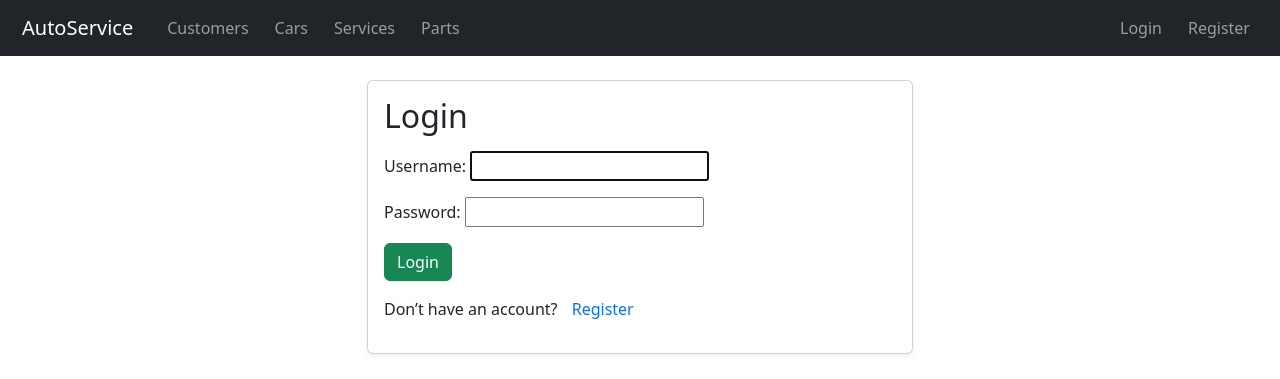
After one commit to Osiakosia/Final_project, a Django app: page /accounts/login/ in a window 1280 px wide. The commit adds this page. Shown: the top 379 px of the page. Run offline with Django 5.2, Linux system fonts and the light colour scheme.

Commit message:
added formspy.

```diff
--- a/finalapp/templates/base.html
+++ b/finalapp/templates/base.html
@@ -6,7 +6,7 @@
     <title>Auto Service</title>
     <!-- Bootstrap CSS -->
     <link href="https://cdn.jsdelivr.net/npm/bootstrap@5.3.2/dist/css/bootstrap.min.css" rel="stylesheet">
-    <!-- Optional custom CSS -->
+    <!-- Custom CSS -->
     <link rel="stylesheet" href="{% static 'css/style.css' %}">
 </head>
 <body>
@@ -14,16 +14,56 @@
     <nav class="navbar navbar-expand-lg navbar-dark bg-dark">
         <div class="container-fluid">
             <a class="navbar-brand" href="{% url 'index' %}">AutoService</a>
-        <button class="navbar-toggler" type="button" data-bs-toggle="collapse" data-bs-target="#navbarNav"
-                aria-controls="navbarNav" aria-expanded="false" aria-label="Toggle navigation">
+            <button class="navbar-toggler" type="button" data-bs-toggle="collapse"
+                    data-bs-target="#navbarNav" aria-controls="navbarNav"
+                    aria-expanded="false" aria-label="Toggle navigation">
                 <span class="navbar-toggler-icon"></span>
             </button>
+
             <div class="collapse navbar-collapse" id="navbarNav">
+                <!-- Left-side menu -->
+                <ul class="navbar-nav me-auto">
+                    <li class="nav-item">
+                        <a class="nav-link" href="{% url 'customer_list' %}">Customers</a>
+                    </li>
+                    <li class="nav-item">
+                        <a class="nav-link" href="{% url 'car_list' %}">Cars</a>
+                    </li>
+                    <li class="nav-item">
+                        <a class="nav-link" href="{% url 'service_list' %}">Services</a>
+                    </li>
+                    <li class="nav-item">
+                        <a class="nav-link" href="{% url 'part_list' %}">Parts</a>
+                    </li>
+                </ul>
+
+                <!-- Right-side auth menu -->
                 <ul class="navbar-nav ms-auto">
-            <li class="nav-item"><a class="nav-link" href="{% url 'customer_list' %}">Customers</a></li>
-            <li class="nav-item"><a class="nav-link" href="{% url 'car_list' %}">Cars</a></li>
-            <li class="nav-item"><a class="nav-link" href="{% url 'service_list' %}">Services</a></li>
-            <li class="nav-item"><a class="nav-link" href="{% url 'part_list' %}">Parts</a></li>
+                    {% if user.is_authenticated %}
+                        <li class="nav-item">
+                            <span class="navbar-text me-2">
+                                Hello, {{ user.first_name|default:user.username }}
+                            </span>
+                        </li>
+                        <li class="nav-item">
+                            <!-- Logout via POST -->
+                            <form action="{% url 'logout' %}" method="post" class="d-inline">
+                                {% csrf_token %}
+                                <button type="submit"
+                                        class="btn btn-link nav-link"
+                                        style="display:inline; border:none; background:none; padding:0;">
+                                    Logout
+                                </button>
+                            </form>
+                        </li>
+                    {% else %}
+                        <li class="nav-item">
+                            <a class="nav-link" href="{% url 'login' %}">Login</a>
+                        </li>
+                        <li class="nav-item">
+                            <a class="nav-link" href="{% url 'signup' %}">Register</a>
+                        </li>
+                    {% endif %}
                 </ul>
             </div>
         </div>
@@ -31,6 +71,16 @@
 
     <!-- Main Content -->
     <main class="container mt-4">
+        <!-- Flash Messages -->
+        {% if messages %}
+            {% for message in messages %}
+                <div class="alert alert-{{ message.tags }} alert-dismissible fade show" role="alert">
+                    {{ message }}
+                    <button type="button" class="btn-close" data-bs-dismiss="alert" aria-label="Close"></button>
+                </div>
+            {% endfor %}
+        {% endif %}
+
         {% block content %}
         {% endblock %}
     </main>
--- /dev/null
+++ b/finalapp/templates/registration/login.html
@@ -0,0 +1,18 @@
+{% extends "base.html" %}
+{% block content %}
+<div class="row justify-content-center">
+  <div class="col-md-6">
+    <div class="card shadow-sm">
+      <div class="card-body">
+        <h2 class="mb-3">Login</h2>
+        <form method="post">
+          {% csrf_token %}
+          {{ form.as_p }}
+          <button type="submit" class="btn btn-success">Login</button>
+        </form>
+        <p class="mt-3">Don’t have an account? <a href="{% url 'signup' %}">Register</a></p>
+      </div>
+    </div>
+  </div>
+</div>
+{% endblock %}
--- a/finalapp/urls.py
+++ b/finalapp/urls.py
@@ -1,9 +1,12 @@
 from django.urls import path
 from . import views
+from .views import CustomLogoutView
 
 urlpatterns = [
     path("", views.index, name="index"),
     path("", views.CustomerListView.as_view(), name="home"),
+    path("signup/", views.signup, name="signup"),
+    path("accounts/logout/", CustomLogoutView.as_view(next_page="index"), name="logout"),
 
     # Customers
     path("customers/", views.CustomerListView.as_view(), name="customer_list"),
```
Also changed, not shown: finalapp/forms.py (added, +21 -0 lines), finalapp/templates/index.html (+62 -16 lines), finalapp/templates/registration/logged_out.html (added, +12 -0 lines), finalapp/templates/registration/signup.html (added, +18 -0 lines), finalapp/views.py (+27 -4 lines). Lines whose indentation alone changed are shown as unchanged.
